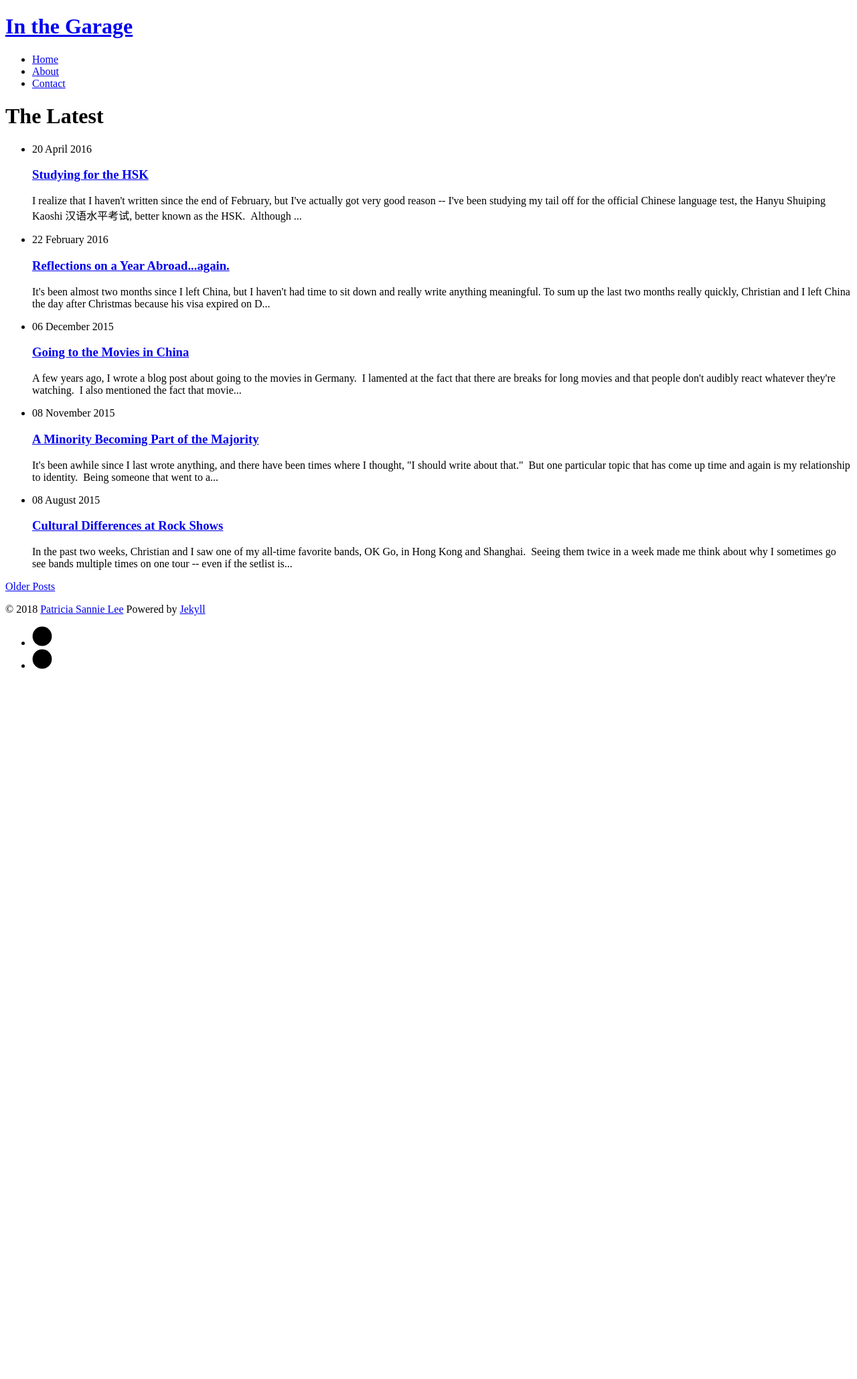
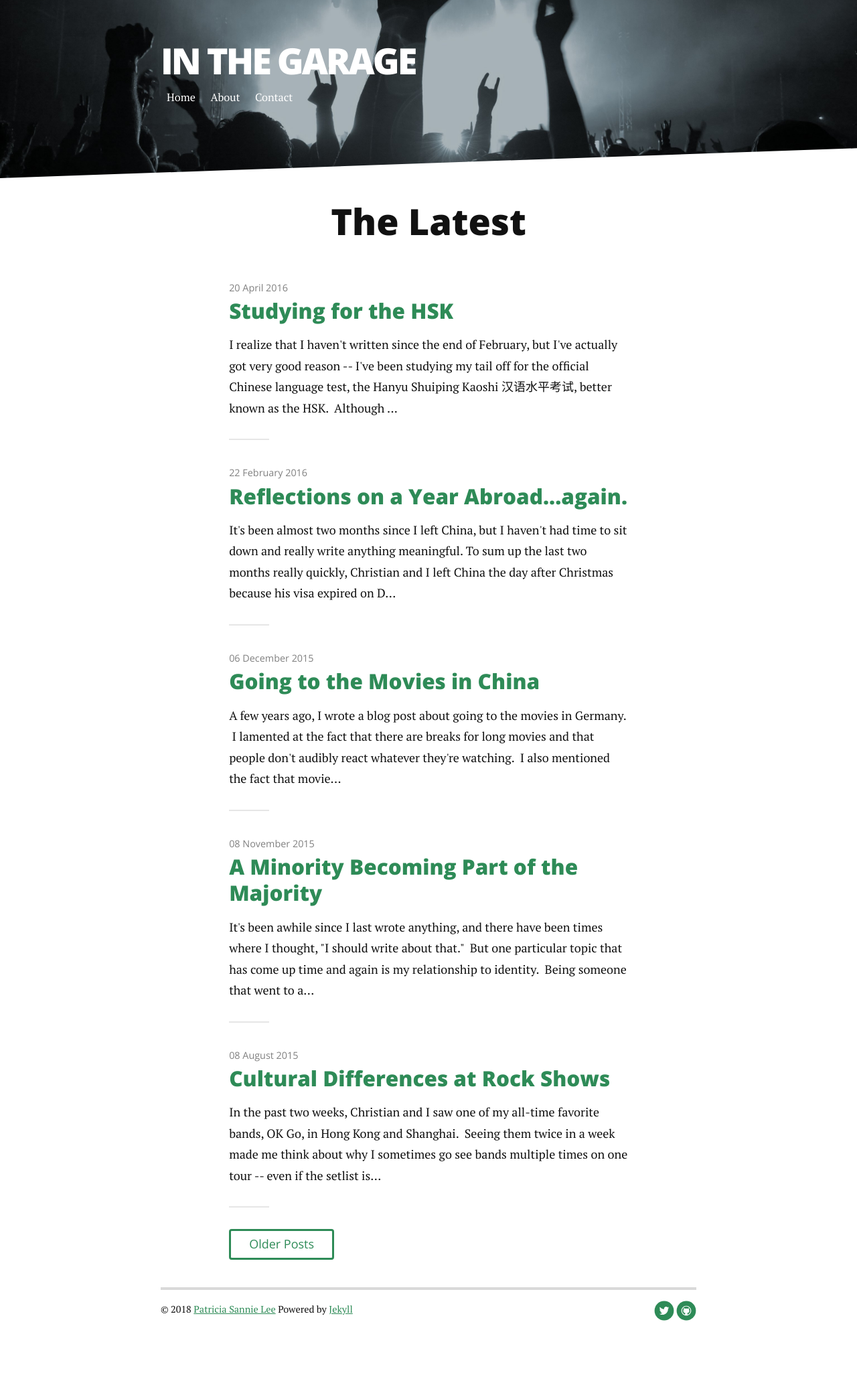
Before and after one commit to psannielee/blog, a Jekyll site: the page built from index.html, in a window 1280 px wide. Shown: the whole page at 67% size. Built offline with Jekyll 4.4.1, drawn with Linux system fonts in a browser that asks for light colours; nearby versions of some CDN libraries; the list of posts is cut into pages by our own code; before the commit the page ends 1019 px from its top, so only the background shows below that.

Commit message:
update config and index files

```diff
--- a/_config.yml
+++ b/_config.yml
@@ -10,8 +10,8 @@ title: In the Garage
 email: sannielee@gmail.com
 description: > # this means to ignore newlines until "baseurl:"
   Thoughts on tech, women in tech, pop culture, and living abroad in Germany and China.
-baseurl: "blog" # the subpath of your site, e.g. /blog
-url: "http://yourdomain.com" # the base hostname & protocol for your site
+baseurl: "/blog" # the subpath of your site, e.g. /blog
+url: "" # the base hostname & protocol for your site
 twitter_username: geekrockchick24
 github_username:  psannielee
 
--- a/index.html
+++ b/index.html
@@ -1,6 +1,6 @@
 ---
 layout: default
-title: Boondox Garage
+title: In the Garage
 ---
 
 <div class="home" id="home">
```
